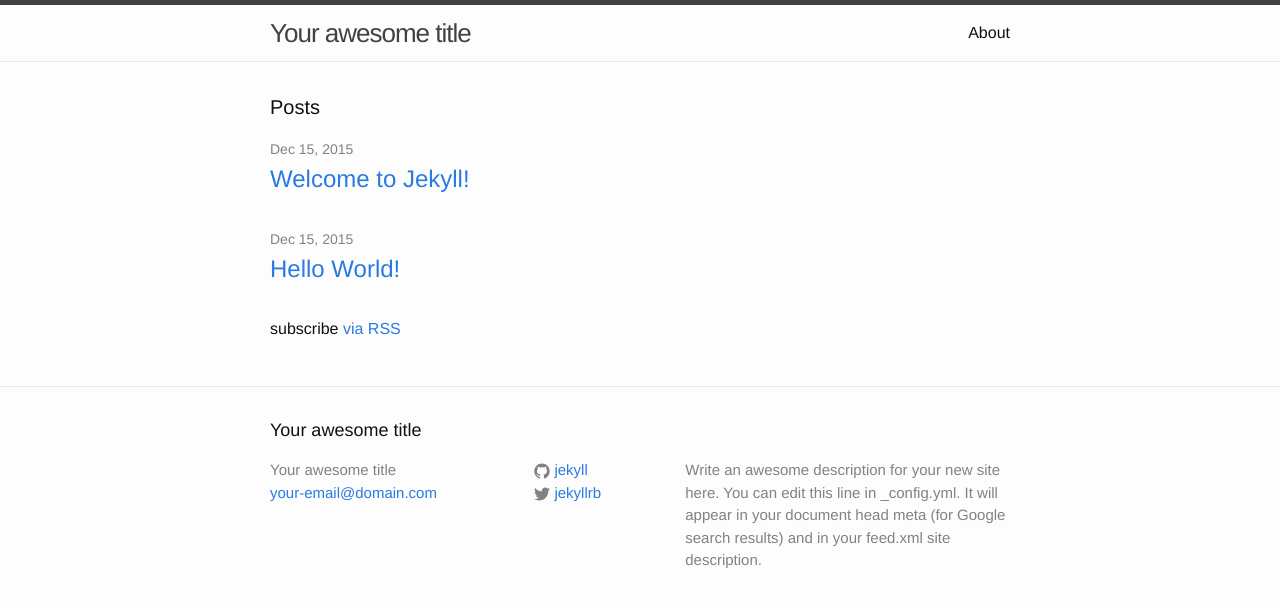
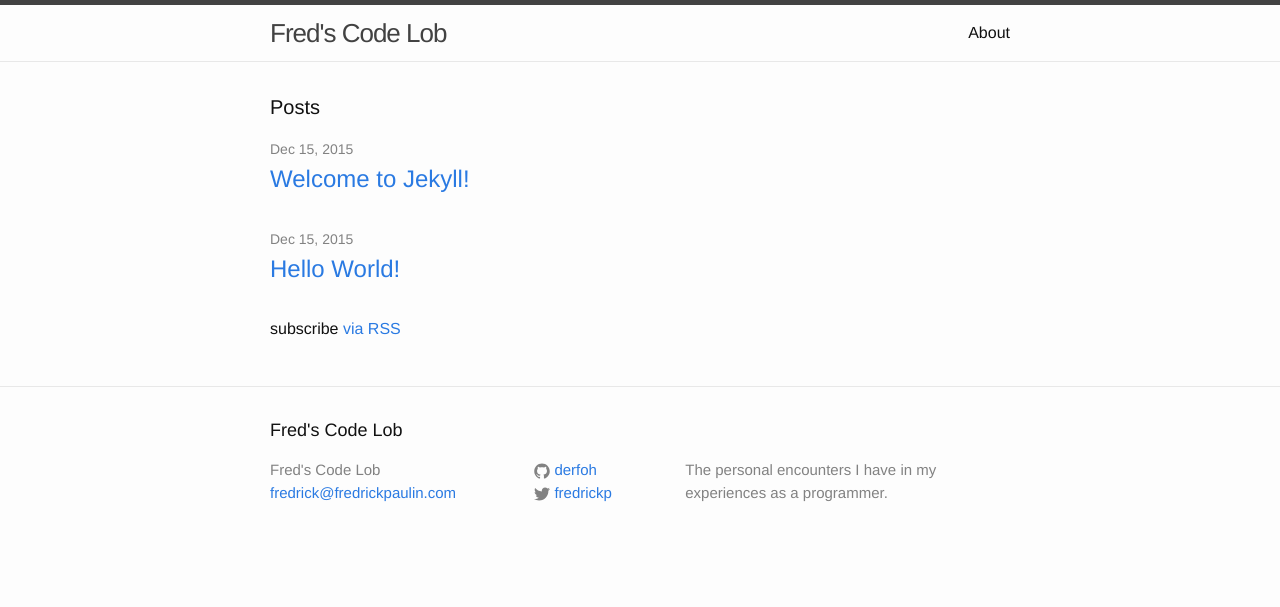
Before and after one commit to DerfOh/derfoh.github.io, a Jekyll site: the page built from index.html, in a window 1280 px wide. Shown: the top 607 px of the page. Built offline with Jekyll 4.4.1, drawn with Linux system fonts in a browser that asks for light colours.

Commit message:
Edited Config
Added my info and a site description.

```diff
--- a/_config.yml
+++ b/_config.yml
@@ -6,16 +6,14 @@
 # 'jekyll serve'. If you change this file, please restart the server process.
 
 # Site settings
-title: Your awesome title
-email: your-email@domain.com
+title: Fred's Code Lob
+email: fredrick@fredrickpaulin.com
 description: > # this means to ignore newlines until "baseurl:"
-  Write an awesome description for your new site here. You can edit this
-  line in _config.yml. It will appear in your document head meta (for
-  Google search results) and in your feed.xml site description.
+  The personal encounters I have in my experiences as a programmer.
 baseurl: "" # the subpath of your site, e.g. /blog
 url: "http://yourdomain.com" # the base hostname & protocol for your site
-twitter_username: jekyllrb
-github_username:  jekyll
+twitter_username: fredrickp
+github_username:  derfoh
 
 # Build settings
 markdown: kramdown
```
